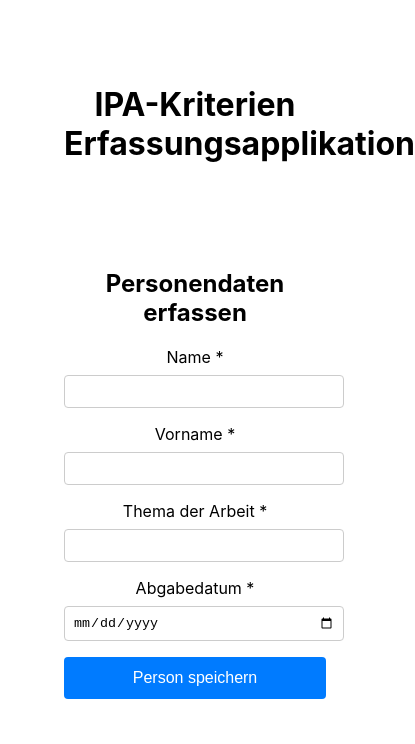
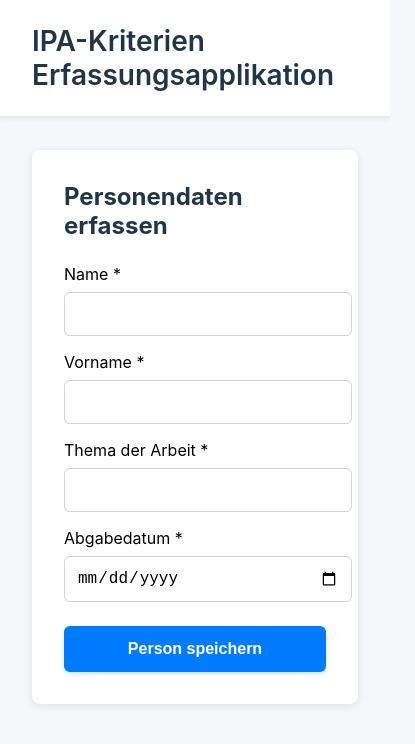
Before and after one commit to Britan115/Rutschmann_Abschlussprojekt, a React app in the folder frontend/: page / in a window 390 px wide. Shown: the top 744 px of the page, 415 px wide, since content can reach past the window. Built offline with nearby package versions, Linux system fonts and the light colour scheme; the HTML template or start-up script is replaced by a standard one.

Commit message:
Frontend: Design-Verbesserungen - Moderneres UI mit verbesserter Farbpalette - Bessere Schatten und Hover-Effekte - Verbesserte Typografie und AbstÃ¤nde - Responsive Verbesserungen

```diff
--- a/frontend/src/App.css
+++ b/frontend/src/App.css
@@ -1,12 +1,13 @@
 #root {
-  max-width: 1280px;
+  max-width: 1400px;
   margin: 0 auto;
-  padding: 2rem;
-  text-align: center;
+  min-height: 100vh;
+  background-color: #f5f7fa;
 }
 
 .App {
   width: 100%;
+  min-height: 100vh;
 }
 
 body {
@@ -16,4 +17,5 @@ body {
     sans-serif;
   -webkit-font-smoothing: antialiased;
   -moz-osx-font-smoothing: grayscale;
+  background-color: #f5f7fa;
 }
--- a/frontend/src/App.tsx
+++ b/frontend/src/App.tsx
@@ -19,19 +19,50 @@ function App() {
 
   return (
     <div className="App">
-      <header style={{ padding: '2rem', textAlign: 'center' }}>
-        <h1>IPA-Kriterien Erfassungsapplikation</h1>
+      <header style={{
+        padding: '1.5rem 2rem',
+        backgroundColor: '#ffffff',
+        borderBottom: '2px solid #e9ecef',
+        boxShadow: '0 2px 4px rgba(0,0,0,0.05)',
+        marginBottom: '2rem'
+      }}>
+        <h1 style={{
+          margin: 0,
+          fontSize: '1.75rem',
+          fontWeight: 600,
+          color: '#213547'
+        }}>
+          IPA-Kriterien Erfassungsapplikation
+        </h1>
       </header>
-      <main style={{ padding: '2rem' }}>
+      <main style={{ padding: '0 2rem 2rem' }}>
         {!currentPerson ? (
           <PersonForm onSuccess={handlePersonSaved} />
         ) : (
           <div>
-            <div style={{ marginBottom: '2rem', padding: '1rem', backgroundColor: '#f0f0f0', borderRadius: '4px' }}>
-              <strong>Erfasste Person:</strong> {currentPerson.vorname} {currentPerson.name} - {currentPerson.thema}
+            <div style={{
+              marginBottom: '2rem',
+              padding: '1rem 1.5rem',
+              backgroundColor: '#ffffff',
+              borderRadius: '8px',
+              border: '1px solid #e9ecef',
+              boxShadow: '0 2px 4px rgba(0,0,0,0.05)'
+            }}>
+              <strong style={{ color: '#495057' }}>Erfasste Person:</strong>{' '}
+              <span style={{ color: '#007bff', fontWeight: 500 }}>
+                {currentPerson.vorname} {currentPerson.name}
+              </span>
+              {' - '}
+              <span style={{ color: '#6c757d' }}>{currentPerson.thema}</span>
             </div>
 
-            <nav style={{ marginBottom: '2rem', display: 'flex', gap: '1rem', justifyContent: 'center' }}>
+            <nav style={{
+              marginBottom: '2rem',
+              display: 'flex',
+              gap: '1rem',
+              justifyContent: 'center',
+              flexWrap: 'wrap'
+            }}>
               <button
                 onClick={() => setViewMode('criteria')}
                 style={{
@@ -39,9 +70,12 @@ function App() {
                   backgroundColor: viewMode === 'criteria' ? '#007bff' : '#6c757d',
                   color: 'white',
                   border: 'none',
-                  borderRadius: '4px',
+                  borderRadius: '6px',
                   cursor: 'pointer',
                   fontSize: '1rem',
+                  fontWeight: 600,
+                  transition: 'all 0.2s ease',
+                  boxShadow: viewMode === 'criteria' ? '0 4px 8px rgba(0,123,255,0.3)' : '0 2px 4px rgba(0,0,0,0.1)'
                 }}
               >
                 Kriterien bearbeiten
@@ -53,9 +87,12 @@ function App() {
                   backgroundColor: viewMode === 'dashboard' ? '#007bff' : '#6c757d',
                   color: 'white',
                   border: 'none',
-                  borderRadius: '4px',
+                  borderRadius: '6px',
                   cursor: 'pointer',
                   fontSize: '1rem',
+                  fontWeight: 600,
+                  transition: 'all 0.2s ease',
+                  boxShadow: viewMode === 'dashboard' ? '0 4px 8px rgba(0,123,255,0.3)' : '0 2px 4px rgba(0,0,0,0.1)'
                 }}
               >
                 Dashboard
--- a/frontend/src/components/CriteriaView.tsx
+++ b/frontend/src/components/CriteriaView.tsx
@@ -115,8 +115,8 @@ export default function CriteriaView({ personId }: CriteriaViewProps) {
   }
 
   return (
-    <div style={{ maxWidth: '800px', margin: '0 auto', padding: '2rem' }}>
-      <h2>IPA-Kriterien</h2>
+    <div style={{ maxWidth: '900px', margin: '0 auto' }}>
+      <h2 style={{ marginBottom: '1.5rem', color: '#213547' }}>IPA-Kriterien</h2>
 
       {criteria.map((criterion) => {
         const currentProgress = progress[criterion.id] || {
@@ -130,16 +130,21 @@ export default function CriteriaView({ personId }: CriteriaViewProps) {
           <div
             key={criterion.id}
             style={{
-              border: '1px solid #ddd',
+              border: '1px solid #e9ecef',
               borderRadius: '8px',
-              padding: '1.5rem',
+              padding: '2rem',
               marginBottom: '2rem',
+              backgroundColor: '#ffffff',
+              boxShadow: '0 2px 4px rgba(0,0,0,0.05)',
+              transition: 'box-shadow 0.2s ease',
             }}
+            onMouseEnter={(e) => e.currentTarget.style.boxShadow = '0 4px 8px rgba(0,0,0,0.1)'}
+            onMouseLeave={(e) => e.currentTarget.style.boxShadow = '0 2px 4px rgba(0,0,0,0.05)'}
           >
-            <h3 style={{ marginTop: 0 }}>
+            <h3 style={{ marginTop: 0, marginBottom: '0.5rem', color: '#213547' }}>
               {criterion.id}: {criterion.title}
             </h3>
-            <p style={{ color: '#666', marginBottom: '1rem' }}>{criterion.question}</p>
+            <p style={{ color: '#6c757d', marginBottom: '1.5rem', fontSize: '1rem' }}>{criterion.question}</p>
 
             <div style={{ marginBottom: '1rem' }}>
               <h4>Anforderungen:</h4>
@@ -195,11 +200,16 @@ export default function CriteriaView({ personId }: CriteriaViewProps) {
                 rows={3}
                 style={{
                   width: '100%',
-                  padding: '0.5rem',
-                  border: '1px solid #ccc',
-                  borderRadius: '4px',
+                  padding: '0.75rem',
+                  border: '1px solid #ced4da',
+                  borderRadius: '6px',
                   fontFamily: 'inherit',
+                  fontSize: '1rem',
+                  transition: 'border-color 0.2s ease',
+                  resize: 'vertical',
                 }}
+                onFocus={(e) => e.target.style.borderColor = '#007bff'}
+                onBlur={(e) => e.target.style.borderColor = '#ced4da'}
               />
             </div>
 
@@ -212,12 +222,15 @@ export default function CriteriaView({ personId }: CriteriaViewProps) {
               disabled={saving[criterion.id]}
               style={{
                 padding: '0.75rem 1.5rem',
-                backgroundColor: saving[criterion.id] ? '#ccc' : '#007bff',
+                backgroundColor: saving[criterion.id] ? '#6c757d' : '#007bff',
                 color: 'white',
                 border: 'none',
-                borderRadius: '4px',
+                borderRadius: '6px',
                 cursor: saving[criterion.id] ? 'not-allowed' : 'pointer',
                 fontSize: '1rem',
+                fontWeight: 600,
+                transition: 'all 0.2s ease',
+                boxShadow: saving[criterion.id] ? 'none' : '0 2px 4px rgba(0,123,255,0.2)',
               }}
             >
               {saving[criterion.id] ? 'Wird gespeichert...' : 'Fortschritt speichern'}
--- a/frontend/src/components/PersonForm.tsx
+++ b/frontend/src/components/PersonForm.tsx
@@ -83,8 +83,17 @@ export default function PersonForm({ onSuccess }: PersonFormProps) {
   };
 
   return (
-    <form onSubmit={handleSubmit} style={{ maxWidth: '500px', margin: '0 auto' }}>
-      <h2>Personendaten erfassen</h2>
+    <form onSubmit={handleSubmit} style={{
+      maxWidth: '600px',
+      margin: '0 auto',
+      backgroundColor: '#ffffff',
+      padding: '2rem',
+      borderRadius: '8px',
+      boxShadow: '0 2px 8px rgba(0,0,0,0.1)'
+    }}>
+      <h2 style={{ marginTop: 0, marginBottom: '1.5rem', color: '#213547' }}>
+        Personendaten erfassen
+      </h2>
 
       <div style={{ marginBottom: '1rem' }}>
         <label htmlFor="name" style={{ display: 'block', marginBottom: '0.5rem' }}>
@@ -98,10 +107,14 @@ export default function PersonForm({ onSuccess }: PersonFormProps) {
           onChange={handleChange}
           style={{
             width: '100%',
-            padding: '0.5rem',
-            border: errors.name ? '2px solid red' : '1px solid #ccc',
-            borderRadius: '4px',
+            padding: '0.75rem',
+            border: errors.name ? '2px solid #dc3545' : '1px solid #ced4da',
+            borderRadius: '6px',
+            fontSize: '1rem',
+            transition: 'border-color 0.2s ease',
           }}
+          onFocus={(e) => e.target.style.borderColor = '#007bff'}
+          onBlur={(e) => e.target.style.borderColor = errors.name ? '#dc3545' : '#ced4da'}
         />
         {errors.name && <span style={{ color: 'red', fontSize: '0.875rem' }}>{errors.name}</span>}
       </div>
@@ -118,10 +131,14 @@ export default function PersonForm({ onSuccess }: PersonFormProps) {
           onChange={handleChange}
           style={{
             width: '100%',
-            padding: '0.5rem',
-            border: errors.vorname ? '2px solid red' : '1px solid #ccc',
-            borderRadius: '4px',
+            padding: '0.75rem',
+            border: errors.vorname ? '2px solid #dc3545' : '1px solid #ced4da',
+            borderRadius: '6px',
+            fontSize: '1rem',
+            transition: 'border-color 0.2s ease',
           }}
+          onFocus={(e) => e.target.style.borderColor = '#007bff'}
+          onBlur={(e) => e.target.style.borderColor = errors.vorname ? '#dc3545' : '#ced4da'}
         />
         {errors.vorname && (
           <span style={{ color: 'red', fontSize: '0.875rem' }}>{errors.vorname}</span>
@@ -140,10 +157,14 @@ export default function PersonForm({ onSuccess }: PersonFormProps) {
           onChange={handleChange}
           style={{
             width: '100%',
-            padding: '0.5rem',
-            border: errors.thema ? '2px solid red' : '1px solid #ccc',
-            borderRadius: '4px',
+            padding: '0.75rem',
+            border: errors.thema ? '2px solid #dc3545' : '1px solid #ced4da',
+            borderRadius: '6px',
+            fontSize: '1rem',
+            transition: 'border-color 0.2s ease',
           }}
+          onFocus={(e) => e.target.style.borderColor = '#007bff'}
+          onBlur={(e) => e.target.style.borderColor = errors.thema ? '#dc3545' : '#ced4da'}
         />
         {errors.thema && (
           <span style={{ color: 'red', fontSize: '0.875rem' }}>{errors.thema}</span>
@@ -162,10 +183,14 @@ export default function PersonForm({ onSuccess }: PersonFormProps) {
           onChange={handleChange}
           style={{
             width: '100%',
-            padding: '0.5rem',
-            border: errors.abgabedatum ? '2px solid red' : '1px solid #ccc',
-            borderRadius: '4px',
+            padding: '0.75rem',
+            border: errors.abgabedatum ? '2px solid #dc3545' : '1px solid #ced4da',
+            borderRadius: '6px',
+            fontSize: '1rem',
+            transition: 'border-color 0.2s ease',
           }}
+          onFocus={(e) => e.target.style.borderColor = '#007bff'}
+          onBlur={(e) => e.target.style.borderColor = errors.abgabedatum ? '#dc3545' : '#ced4da'}
         />
         {errors.abgabedatum && (
           <span style={{ color: 'red', fontSize: '0.875rem' }}>{errors.abgabedatum}</span>
@@ -181,13 +206,17 @@ export default function PersonForm({ onSuccess }: PersonFormProps) {
         disabled={isSubmitting}
         style={{
           width: '100%',
-          padding: '0.75rem',
-          backgroundColor: isSubmitting ? '#ccc' : '#007bff',
+          padding: '0.875rem',
+          backgroundColor: isSubmitting ? '#6c757d' : '#007bff',
           color: 'white',
           border: 'none',
-          borderRadius: '4px',
+          borderRadius: '6px',
           cursor: isSubmitting ? 'not-allowed' : 'pointer',
           fontSize: '1rem',
+          fontWeight: 600,
+          transition: 'all 0.2s ease',
+          boxShadow: isSubmitting ? 'none' : '0 2px 4px rgba(0,123,255,0.2)',
+          marginTop: '0.5rem'
         }}
       >
         {isSubmitting ? 'Wird gespeichert...' : 'Person speichern'}
--- a/frontend/src/style.css
+++ b/frontend/src/style.css
@@ -1,11 +1,11 @@
 :root {
-  font-family: system-ui, Avenir, Helvetica, Arial, sans-serif;
-  line-height: 1.5;
+  font-family: system-ui, -apple-system, 'Segoe UI', Roboto, 'Helvetica Neue', Arial, sans-serif;
+  line-height: 1.6;
   font-weight: 400;
 
-  color-scheme: light dark;
-  color: rgba(255, 255, 255, 0.87);
-  background-color: #242424;
+  color-scheme: light;
+  color: #213547;
+  background-color: #f5f7fa;
 
   font-synthesis: none;
   text-rendering: optimizeLegibility;
@@ -24,10 +24,10 @@ a:hover {
 
 body {
   margin: 0;
-  display: flex;
-  place-items: center;
   min-width: 320px;
   min-height: 100vh;
+  background-color: #f5f7fa;
+  color: #213547;
 }
 
 h1 {
@@ -64,22 +64,39 @@ h1 {
 }
 
 button {
-  border-radius: 8px;
-  border: 1px solid transparent;
-  padding: 0.6em 1.2em;
-  font-size: 1em;
-  font-weight: 500;
+  border-radius: 6px;
+  border: none;
+  padding: 0.75rem 1.5rem;
+  font-size: 1rem;
+  font-weight: 600;
   font-family: inherit;
-  background-color: #1a1a1a;
+  background-color: #007bff;
+  color: white;
   cursor: pointer;
-  transition: border-color 0.25s;
+  transition: all 0.2s ease;
+  box-shadow: 0 2px 4px rgba(0, 0, 0, 0.1);
 }
-button:hover {
-  border-color: #646cff;
+
+button:hover:not(:disabled) {
+  background-color: #0056b3;
+  box-shadow: 0 4px 8px rgba(0, 0, 0, 0.15);
+  transform: translateY(-1px);
 }
+
+button:active:not(:disabled) {
+  transform: translateY(0);
+}
+
+button:disabled {
+  background-color: #ccc;
+  cursor: not-allowed;
+  opacity: 0.6;
+}
+
 button:focus,
 button:focus-visible {
-  outline: 4px auto -webkit-focus-ring-color;
+  outline: 2px solid #007bff;
+  outline-offset: 2px;
 }
 
 @media (prefers-color-scheme: light) {
```
Also changed, not shown: frontend/src/components/Dashboard.tsx (+34 -19 lines).
